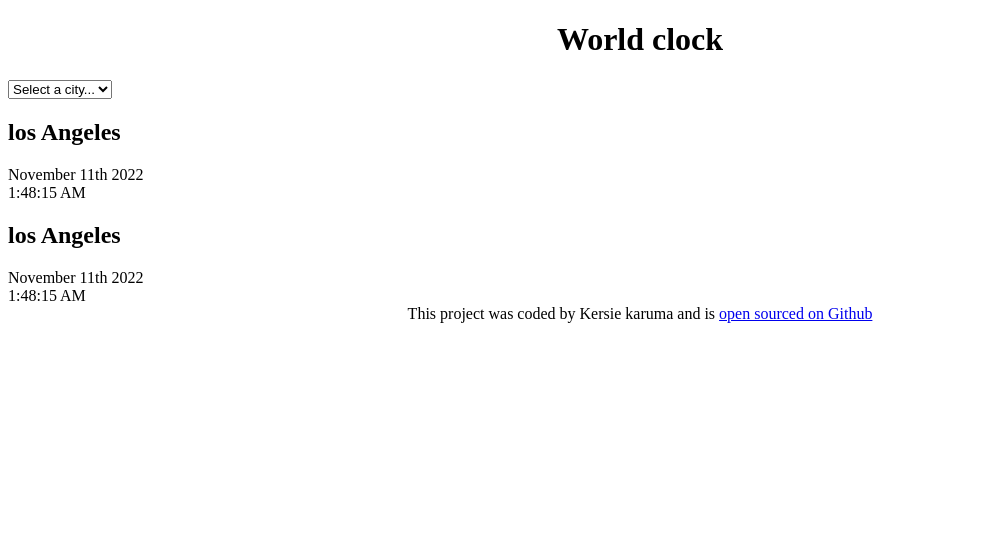
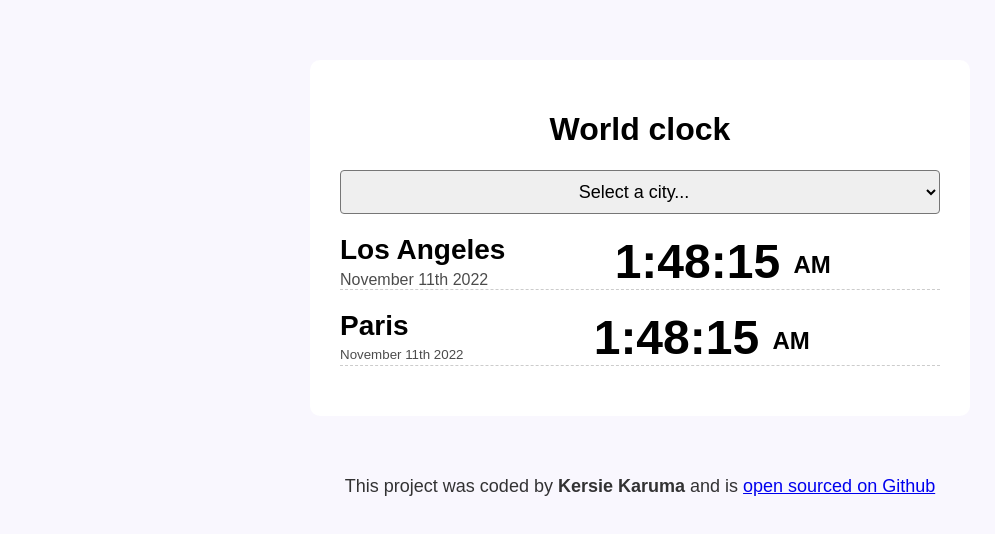
Before and after one commit to Kersie30/Kc-World-Clock, a plain HTML site: page index.html in a window 1280 px wide. Shown: the whole page, without its empty margins (0-995 px from the left). Drawn offline with Linux system fonts and the light colour scheme.

Commit message:
styled the project with css

```diff
--- a/css/style.css
+++ b/css/style.css
@@ -1,9 +1,54 @@
 body {
-  background-color: white;
+  background-color: #f9f7fe;
+  font-family: sans-serif;
+}
+.container {
+  max-width: 600px;
+  margin: 0 auto;
+  background: white;
+  padding: 30px;
+  box-shadow: rgba(100, 100, 111, 0.2) 0px 7px 29px, 0px;
+  border-radius: 10px;
+  margin: 60px auto;
 }
 footer {
   text-align: center;
+  font-size: 18px;
+  color: rgba(0, 0, 0, 0.8);
 }
 h1 {
   text-align: center;
 }
+h2 {
+  margin: 0 0 5px;
+  font-size: 28px;
+}
+select {
+  display: block;
+  width: 100%;
+  border-radius: 4px;
+  padding: 10px;
+  font-size: 18px;
+  text-align: center;
+}
+.city {
+  display: flex;
+  justify-content: space-between;
+  margin: 20px 0;
+  border-bottom: 1px dashed rgba(0, 0, 0, 0.2);
+}
+.city:last-child {
+  border: none;
+}
+.time {
+  font-size: 48px;
+  font-weight: bold;
+}
+.time small {
+  font-size: 24px;
+  vertical-align: middle;
+  line-height: 36px;
+}
+.date {
+  opacity: 0.7;
+}
--- a/index.html
+++ b/index.html
@@ -7,6 +7,7 @@
     <title>world clock Kersie</title>
   </head>
   <body>
+    <div class="container">
       <h1>World clock</h1>
       <select>
         <option value="">Select a city...</option>
@@ -15,17 +16,22 @@
         <option value="">Cape town</option>
       </select>
       <div class="city">
-      <h2>los Angeles</h2>
+        <div>
+          <h2>Los Angeles</h2>
           <div class="date">November 11th 2022</div>
-      <div class="time">1:48:15 AM</div>
+        </div>
+          <div class="time">1:48:15 <small>AM</smal></div>
       </div>
       <div class="city">
-      <h2>los Angeles</h2>
+        <div>
+          <h2>Paris</h2>
           <div class="date">November 11th 2022</div>
-      <div class="time">1:48:15 AM</div>
+        </div>
+          <div class="time">1:48:15 <small>AM</smal></div>
+      </div>
     </div>
     <footer>
-      This project was coded by Kersie karuma and is
+      This project was coded by <strong>Kersie Karuma</strong> and is
       <a href="https://github.com/Kersie30/Kc-World-Clock" target="_blank"
         >open sourced on Github</a
       >
```
Lines whose indentation alone changed are shown as unchanged.
